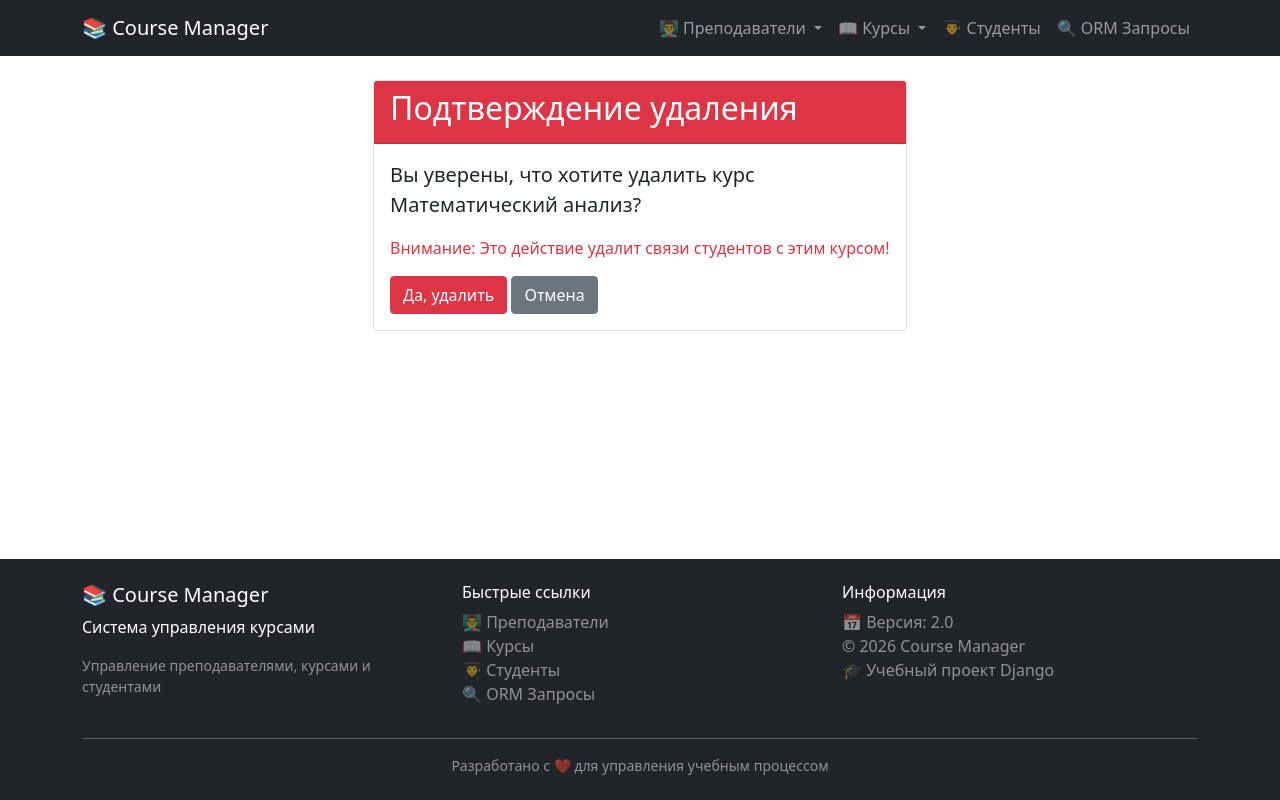
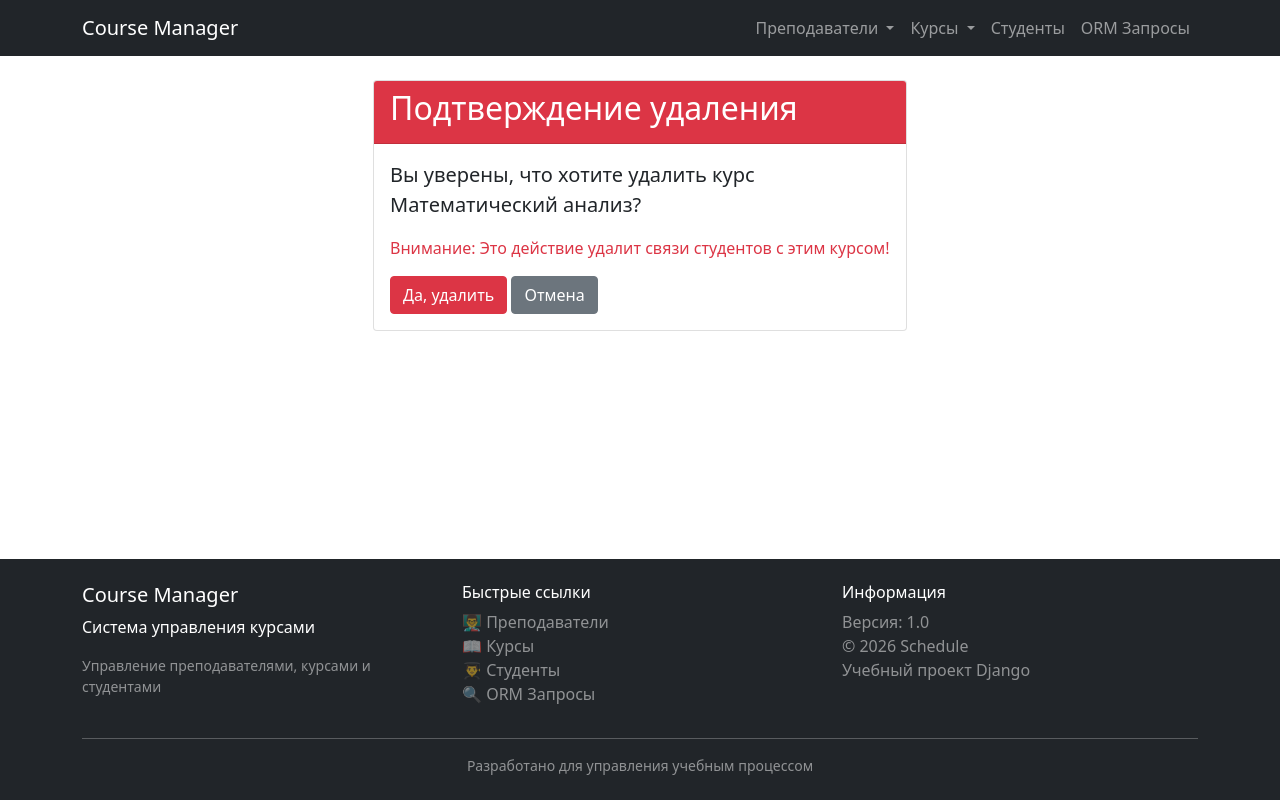
Before and after one commit to Wiacl/metodprog, a Django app: page /schedule/courses/1/delete/ in a window 1280 px wide. Run offline with Django 5.2, Linux system fonts and the light colour scheme; data comes from the database, SQL or seed files in the repository.

Commit message:
lab3 changes

```diff
--- a/courses_catalog/schedule/templates/schedule/base.html
+++ b/courses_catalog/schedule/templates/schedule/base.html
@@ -37,7 +37,7 @@
         <nav class="navbar navbar-expand-lg navbar-dark bg-dark">
             <div class="container">
                 <a class="navbar-brand" href="{% url 'schedule:teacher_list' %}">
-                    📚 Course Manager
+                     Course Manager
                 </a>
 
                 <button class="navbar-toggler" type="button" data-bs-toggle="collapse" data-bs-target="#navbarNav">
@@ -49,7 +49,7 @@
                         <!-- Преподаватели с выпадающим меню -->
                         <li class="nav-item dropdown">
                             <a class="nav-link dropdown-toggle" href="#" id="teachersDropdown" role="button" data-bs-toggle="dropdown">
-                                👨‍🏫 Преподаватели
+                                 Преподаватели
                             </a>
                             <ul class="dropdown-menu">
                                 <li><a class="dropdown-item" href="{% url 'schedule:teacher_list' %}">📋 Список преподавателей</a></li>
@@ -61,7 +61,7 @@
                         <!-- Курсы с выпадающим меню -->
                         <li class="nav-item dropdown">
                             <a class="nav-link dropdown-toggle" href="#" id="coursesDropdown" role="button" data-bs-toggle="dropdown">
-                                📖 Курсы
+                                 Курсы
                             </a>
                             <ul class="dropdown-menu">
                                 <li><a class="dropdown-item" href="{% url 'schedule:course_list' %}">📋 Список курсов</a></li>
@@ -73,14 +73,14 @@
                         <!-- Студенты -->
                         <li class="nav-item">
                             <a class="nav-link" href="{% url 'schedule:student_list' %}">
-                                👨‍🎓 Студенты
+                                 Студенты
                             </a>
                         </li>
 
                         <!-- ORM Запросы -->
                         <li class="nav-item">
                             <a class="nav-link" href="{% url 'schedule:orm_queries' %}">
-                                🔍 ORM Запросы
+                                 ORM Запросы
                             </a>
                         </li>
                     </ul>
@@ -109,7 +109,7 @@
         <div class="container">
             <div class="row">
                 <div class="col-md-4">
-                    <h5>📚 Course Manager</h5>
+                    <h5> Course Manager</h5>
                     <p>Система управления курсами</p>
                     <p class="text-white-50 small">Управление преподавателями, курсами и студентами</p>
                 </div>
@@ -125,15 +125,15 @@
                 <div class="col-md-4">
                     <h6>Информация</h6>
                     <ul class="list-unstyled">
-                        <li><span class="text-white-50">📅 Версия: 2.0</span></li>
-                        <li><span class="text-white-50">© 2026 Course Manager</span></li>
-                        <li><span class="text-white-50">🎓 Учебный проект Django</span></li>
+                        <li><span class="text-white-50">Версия: 1.0</span></li>
+                        <li><span class="text-white-50">© 2026 Schedule</span></li>
+                        <li><span class="text-white-50"> Учебный проект Django</span></li>
                     </ul>
                 </div>
             </div>
             <hr class="mt-3">
             <div class="text-center text-white-50 small">
-                <span>Разработано с ❤️ для управления учебным процессом</span>
+                <span>Разработано  для управления учебным процессом</span>
             </div>
         </div>
     </footer>
```
